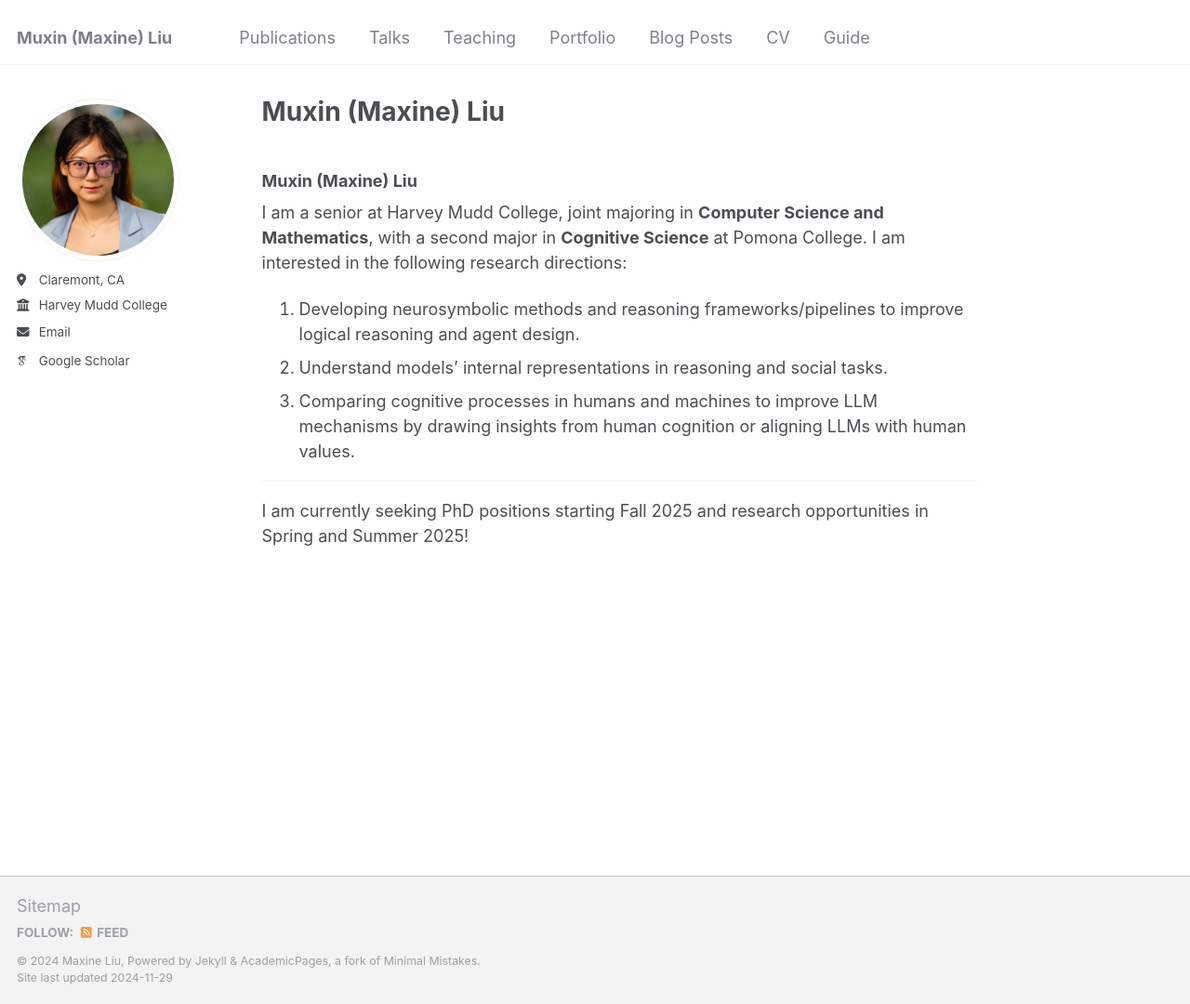
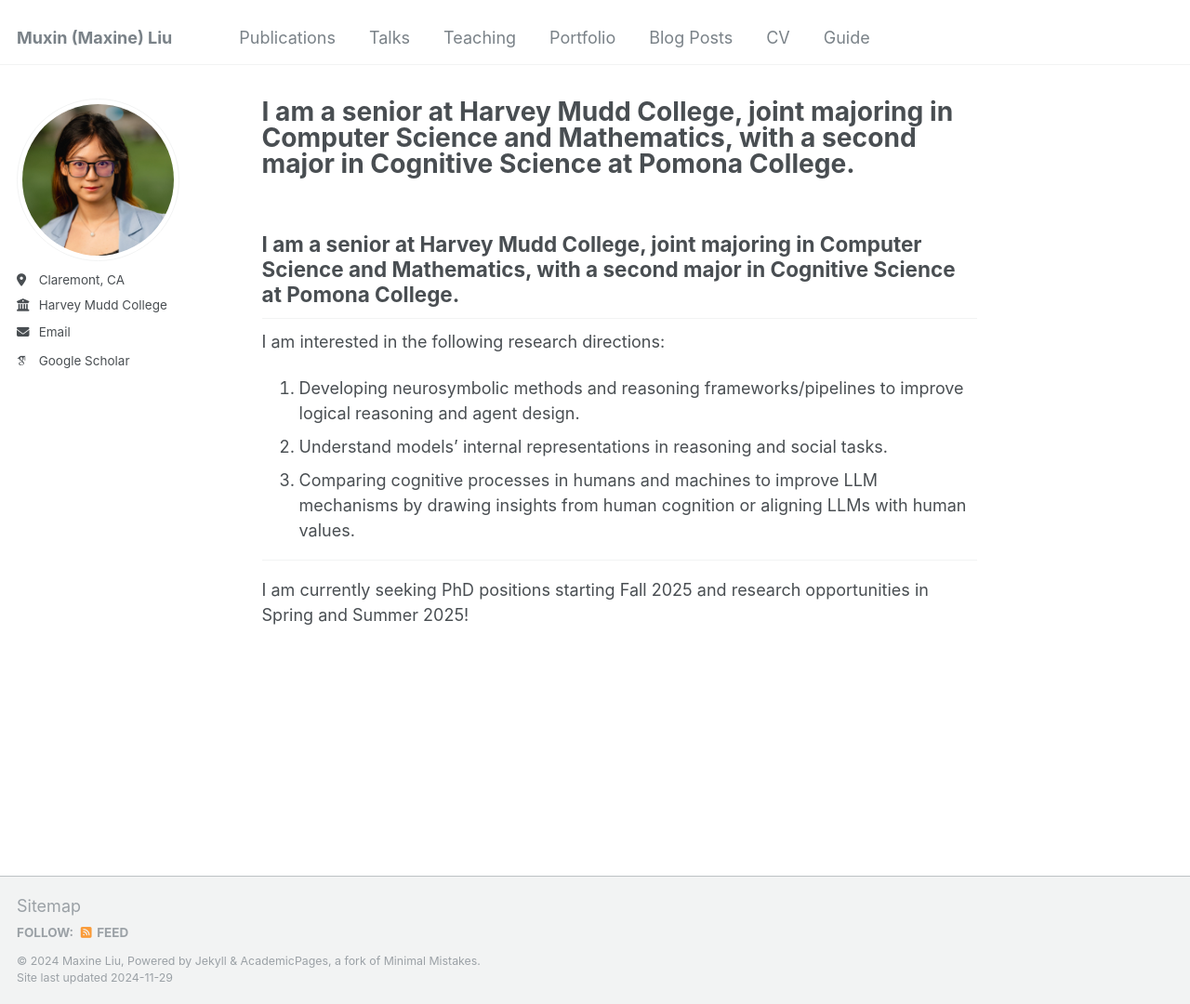
Before and after one commit to maxinemuxin/maxinemuxin.github.io, a Jekyll site: the page built from _pages/about.md, in a window 1280 px wide and 1080 px high. Shown: the whole window at 93% size. Built offline with Jekyll 4.4.1, drawn with Linux system fonts in a browser that asks for light colours; some web fonts are replaced; our own code applies the rules of GitHub Pages for plain Markdown files.

Commit message:
some change

```diff
--- a/_pages/about.md
+++ b/_pages/about.md
@@ -6,11 +6,9 @@ redirect_from:
   - /about/
   - /about.html
 ---
-### Muxin (Maxine) Liu
-
-I am a senior at Harvey Mudd College, joint majoring in **Computer Science and Mathematics**, with a second major in **Cognitive Science** at Pomona College. I am interested in the following research directions:
-
-
+I am a senior at Harvey Mudd College, joint majoring in **Computer Science and Mathematics**, with a second major in **Cognitive Science** at Pomona College.
+---
+I am interested in the following research directions:
 1. Developing neurosymbolic methods and reasoning frameworks/pipelines to improve logical reasoning and agent design.
 2. Understand models' internal representations in reasoning and social tasks.
 3. Comparing cognitive processes in humans and machines to improve LLM mechanisms by drawing insights from human cognition or aligning LLMs with human values.
```
